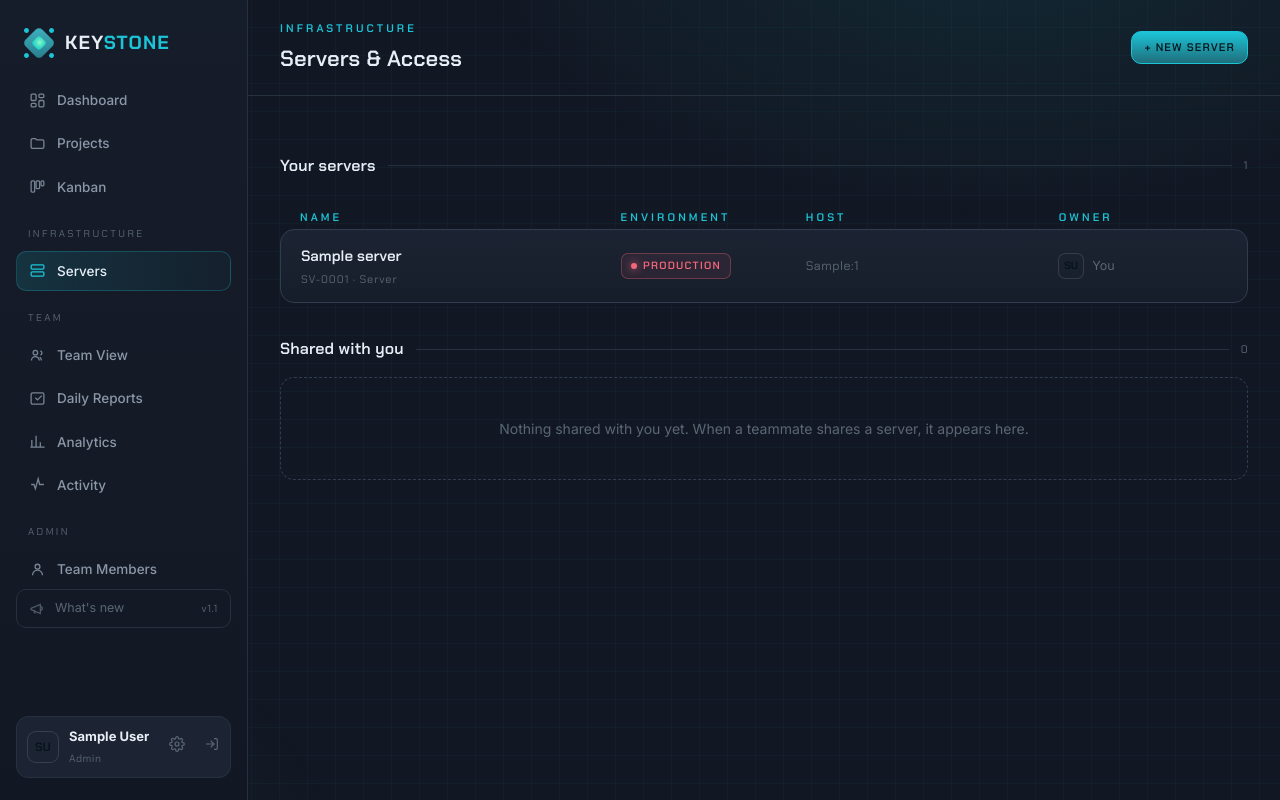
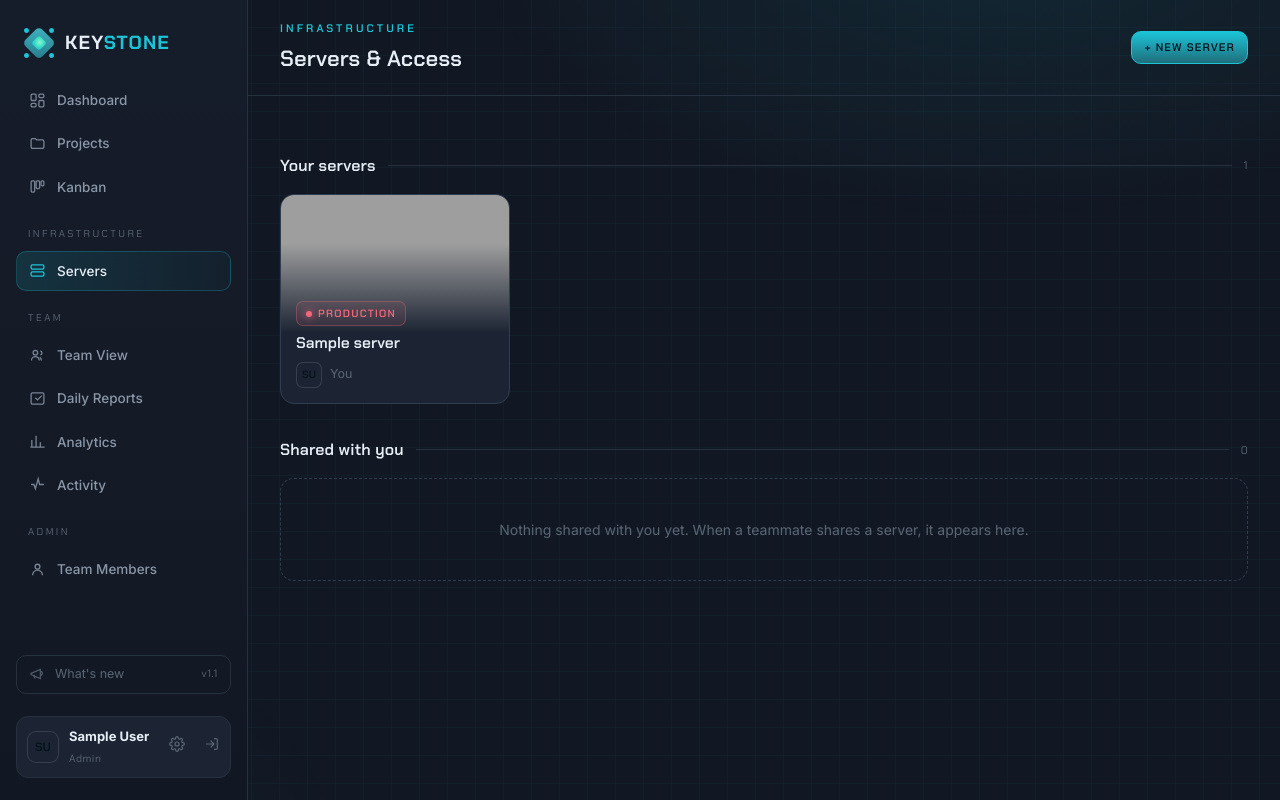
Before and after one commit to Henricus-dw/KeystoneManagement, a FastAPI app: page /servers in a window 1280 px wide. Run offline with FastAPI, Linux system fonts and the light colour scheme; the visitor is signed in with stand-in values (Sample User, id 1); tables that the repository leaves empty hold one stand-in row (values such as "Sample post"); grey boxes are pictures that could not be loaded.

Commit message:
Servers as blocks with cover images; pin "What's new" to sidebar bottom
Server list:
  * The horizontal rows are now a responsive grid of blocks. Each block shows
    a cover image that fades into the card, the environment, the name and the
    owner's avatar, and nothing else, and opens the detail page on click.

Cover images:
  * New Server.image column (added to existing databases by an idempotent
    startup migration).
  * Upload / replace / remove a cover image from a server's detail page
    (owner or admin only). Files are validated by content type and magic
    bytes, capped at 5 MB, and stored under static/uploads/servers/.
  * Images are served through GET /servers/{id}/image, which enforces the same
    view permissions as the entry, so a private server's image is not exposed
    via a public static URL. Uploaded files are removed on replace and on
    server deletion.

Sidebar:
  * "What's new" is pinned to the bottom just above the user block, so it reads
    as separate from the main navigation.

Changelog updated with the blocks + cover-image note.

Co-Authored-By: Claude Opus 5 (1M context) <noreply@anthropic.com>

```diff
--- a/app/changelog.py
+++ b/app/changelog.py
@@ -22,6 +22,8 @@ CHANGELOG: list[dict] = [
                     "the team, and only its owner or an admin can edit or delete it."),
             ("New", "One-click copy on every connection detail, and a show/hide "
                     "toggle on stored passwords so they stay masked until you need them."),
+            ("New", "Servers now appear as blocks, each with an optional cover image "
+                    "you can upload from the server's page."),
             ("New", "Personal avatar colour: pick your own under Account settings."),
             ("New", "This 'What's new' page, reachable from the sidebar."),
         ],
--- a/app/models.py
+++ b/app/models.py
@@ -321,6 +321,7 @@ class Server(Base):
     secret: Mapped[str] = mapped_column(Text, default="")            # password / key (see note)
     url: Mapped[str] = mapped_column(String(400), default="")        # panel / management URL
     notes: Mapped[str] = mapped_column(Text, default="")
+    image: Mapped[str] = mapped_column(String(300), default="")   # path under static/, e.g. uploads/servers/3-ab12.png
     shared: Mapped[bool] = mapped_column(default=False)
     owner_id: Mapped[int | None] = mapped_column(ForeignKey("users.id"), nullable=True)
     created_at: Mapped[datetime] = mapped_column(DateTime, default=_now)
--- a/app/seed.py
+++ b/app/seed.py
@@ -52,6 +52,15 @@ def _migrate() -> None:
                 WHERE created_by IS NULL
                 """
             )
+
+        # servers.image -- added when server blocks gained a cover image.
+        tables = [r[0] for r in conn.exec_driver_sql(
+            "SELECT name FROM sqlite_master WHERE type='table'")]
+        if "servers" in tables:
+            scols = [r[1] for r in conn.exec_driver_sql("PRAGMA table_info(servers)")]
+            if "image" not in scols:
+                conn.exec_driver_sql(
+                    "ALTER TABLE servers ADD COLUMN image VARCHAR(300) NOT NULL DEFAULT ''")
 
 
 def seed() -> None:
--- a/static/css/keystone.css
+++ b/static/css/keystone.css
@@ -441,3 +441,8 @@ table.kt tr:hover td { background: rgba(28,196,216,.03); }
 .sidebar .whatsnew svg { width: 16px; height: 16px; opacity: .85; }
 .sidebar .whatsnew .ver { margin-left: auto; font-family: var(--mono); font-size: 10.5px;
   letter-spacing: .06em; color: var(--dim); }
+
+/* Pin "What's new" to the bottom, just above the user block, so it reads as
+   separate from the nav. (Overrides the earlier margins.) */
+.sidebar .whatsnew { margin-top: auto; }
+.sidebar .me { margin-top: 12px; }
--- a/templates/servers.html
+++ b/templates/servers.html
@@ -11,57 +11,63 @@
 {% block content %}
 {% if created %}<div class="notice">Server saved.</div>{% endif %}
 
-{% macro srv_row(s, owned) %}
-<a class="srv-row" href="/servers/{{ s.id }}">
-  <div class="pname">
-    <b>{{ s.name }}{% if owned and not s.shared %} <span class="tag-private">Private</span>{% endif %}</b>
-    <span class="code">{{ s.code }} · {{ s.kind.value }}</span>
+{% macro srv_card(s, owned) %}
+<a class="srv-card" href="/servers/{{ s.id }}">
+  <div class="srv-cover{{ ' has-img' if s.image }}"{% if s.image %} style="background-image:url('/servers/{{ s.id }}/image')"{% endif %}>
+    {% if not s.image %}
+    <div class="srv-cover-ph">
+      <svg viewBox="0 0 24 24" fill="none" stroke="currentColor" stroke-width="1.5"><rect x="3" y="4" width="18" height="6" rx="1.6"/><rect x="3" y="14" width="18" height="6" rx="1.6"/><path d="M7 7h.01M7 17h.01"/></svg>
+    </div>
+    {% endif %}
   </div>
-  <div>{{ badge(s.environment) }}</div>
-  <div class="mono dim" style="font-size:12.5px">{{ s.address or 'Not set' }}</div>
-  <div class="row" style="gap:8px">
-    {% if s.owner %}{{ avatar(s.owner, 'sm') }}<span class="dim" style="font-size:12.5px">{{ 'You' if owned else s.owner.name.split()[0] }}</span>{% else %}<span class="dim">Unknown</span>{% endif %}
+  <div class="srv-info">
+    <div>{{ badge(s.environment) }}</div>
+    <b class="srv-title">{{ s.name }}</b>
+    <div class="srv-owner">
+      {% if s.owner %}{{ avatar(s.owner, 'sm') }}<span class="dim">{{ 'You' if owned else s.owner.name }}</span>{% else %}<span class="dim">Unknown owner</span>{% endif %}
+    </div>
   </div>
 </a>
 {% endmacro %}
 
 <div class="section-title"><h2>Your servers</h2><div class="line"></div>
   <span class="dim mono" style="font-size:11px">{{ mine|length }}</span></div>
-<div class="srv-row head">
-  <div class="kicker">Name</div><div class="kicker">Environment</div>
-  <div class="kicker">Host</div><div class="kicker">Owner</div>
+{% if mine %}
+<div class="srv-grid">
+  {% for s in mine %}{{ srv_card(s, true) }}{% endfor %}
 </div>
-{% for s in mine %}{{ srv_row(s, true) }}{% else %}
+{% else %}
 <div class="empty-state">You haven't saved any servers yet. <a href="/servers/new" style="color:var(--teal)">Add one →</a><br>
   <span style="font-size:12.5px">New entries are private to you until you choose to share them.</span></div>
-{% endfor %}
+{% endif %}
 
 <div class="section-title" style="margin-top:34px"><h2>Shared with you</h2><div class="line"></div>
   <span class="dim mono" style="font-size:11px">{{ shared|length }}</span></div>
 {% if shared %}
-<div class="srv-row head">
-  <div class="kicker">Name</div><div class="kicker">Environment</div>
-  <div class="kicker">Host</div><div class="kicker">Owner</div>
+<div class="srv-grid">
+  {% for s in shared %}{{ srv_card(s, false) }}{% endfor %}
 </div>
-{% for s in shared %}{{ srv_row(s, false) }}{% endfor %}
 {% else %}
 <div class="empty-state">Nothing shared with you yet. When a teammate shares a server, it appears here.</div>
 {% endif %}
 
 <style>
-  .srv-row {
-    display: grid; grid-template-columns: 1.8fr 1fr 1.4fr 1fr; align-items: center; gap: 16px;
-    padding: 15px 20px; border: 1px solid var(--line); border-radius: var(--radius);
-    background: linear-gradient(180deg, var(--surface), var(--bg-2)); transition: .15s; margin-bottom: 10px;
-  }
-  .srv-row:hover { border-color: rgba(28,196,216,.35); transform: translateY(-1px); }
-  .srv-row .pname { display: flex; flex-direction: column; gap: 3px; }
-  .srv-row .pname b { font-family: var(--head); font-weight: 600; font-size: 15px; display: flex; align-items: center; gap: 8px; }
-  .srv-row .pname .code { font-family: var(--mono); font-size: 11px; color: var(--dim); letter-spacing: .08em; }
-  .tag-private { font-family: var(--mono); font-size: 9px; font-weight: 600; letter-spacing: .12em;
-    text-transform: uppercase; color: var(--dim); border: 1px solid var(--line); border-radius: 5px; padding: 2px 6px; }
-  .srv-row.head { background: transparent; border: 0; box-shadow: none; padding-bottom: 0;
-    margin-bottom: 4px; transform: none; }
-  .srv-row.head:hover { border: 0; transform: none; }
+  .srv-grid { display: grid; grid-template-columns: repeat(auto-fill, minmax(230px, 1fr)); gap: 16px; }
+  .srv-card { display: flex; flex-direction: column; min-height: 208px; overflow: hidden;
+    border: 1px solid var(--line); border-radius: var(--radius); background: var(--surface); transition: .15s; }
+  .srv-card:hover { border-color: rgba(28,196,216,.4); transform: translateY(-2px);
+    box-shadow: 0 12px 30px -16px rgba(0,0,0,.7); }
+  .srv-cover { position: relative; height: 138px; background-color: var(--bg-2);
+    background-size: cover; background-position: center; }
+  /* Fade the image into the card so the info sits on a clean ground. */
+  .srv-cover::after { content: ""; position: absolute; inset: 0;
+    background: linear-gradient(180deg, transparent 35%, var(--surface) 100%); }
+  .srv-cover-ph { position: absolute; inset: 0; display: grid; place-items: center; color: var(--line);
+    background: linear-gradient(140deg, var(--bg-2), var(--surface)); }
+  .srv-cover-ph svg { width: 46px; height: 46px; opacity: .5; }
+  .srv-info { position: relative; z-index: 1; margin-top: -32px; padding: 0 15px 15px;
+    display: flex; flex-direction: column; gap: 8px; }
+  .srv-title { font-family: var(--head); font-weight: 600; font-size: 15.5px; line-height: 1.25; }
+  .srv-owner { display: flex; align-items: center; gap: 8px; font-size: 12.5px; }
 </style>
 {% endblock %}
```
Also changed, not shown: app/routers/servers.py (+89 -2 lines), templates/server_detail.html (+41 -0 lines).
